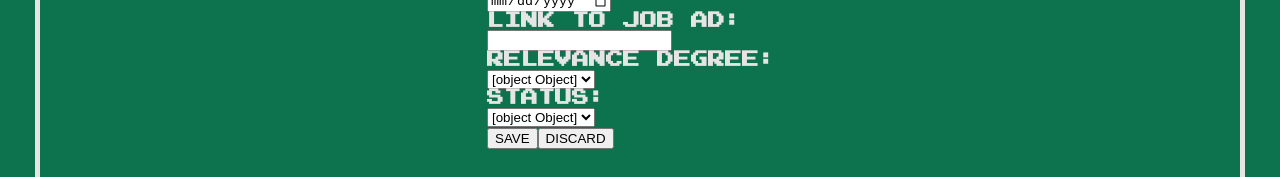
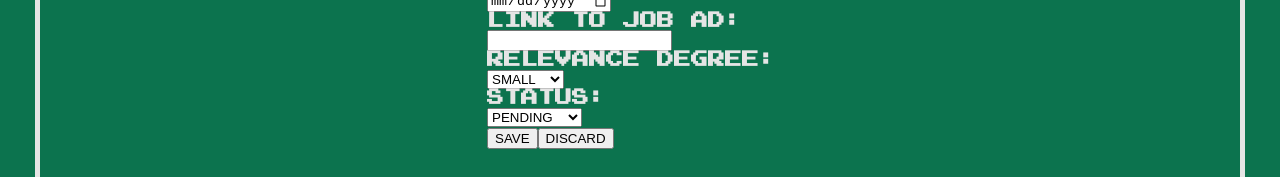
Before and after one commit to grantortino/job-hunter, a React (Create React App) app: page /trackerform in a window 1280 px wide. Shown: the part 376-553 px from the top of the page. Built offline with nearby package versions, Linux system fonts and the light colour scheme.

Commit message:
working on the form

```diff
--- a/src/App.scss
+++ b/src/App.scss
@@ -87,23 +87,13 @@ p {
 
 .job-tracker-section, .job-journal-section, .job-interview-section {
   width: 200px;
-  height: 200px;
+  height: 250px;
   display: flex;
   flex-direction: column;
   align-items: center;
 }
 
-.job-tracker-section:hover {
-  background-color: $fontColor;
-  cursor: pointer;
-}
-
-.job-journal-section:hover {
-  background-color: $fontColor;
-  cursor: pointer;
-}
-
-.job-interview-section:hover {
+.job-card-image:hover {
   background-color: $fontColor;
   cursor: pointer;
 }
--- a/src/components/JobTrackerForm.js
+++ b/src/components/JobTrackerForm.js
@@ -38,13 +38,20 @@ jobs.load();
         setJobTitle(e.target.value);
     };
 
+    const formHandleSubmit = (e) => {
+        e.preventDefault();
+        jobs.companyName = companyName;
+        jobs.jobTitle = jobTitle;
+        jobs.save();
+    }
+
     return (
         <Screen>
             <div className="job-tracker-form-container">
 
                 <h1 className="medium">TRACK A NEW JOB</h1>
 
-                <form onSubmit={(e) => { e.preventDefault(); jobs.companyName = companyName; jobs.jobTitle = jobTitle; jobs.save() }}>
+                <form onSubmit={formHandleSubmit} >
 
                     <label>
                         <h3 className="small">
@@ -80,15 +87,15 @@ jobs.load();
                                 <h3 className="small">
                                     RELEVANCE DEGREE:
                                 </h3>
-                                <select name="relevance" id="relevance">
+                                <select>
                                     <option value="small">
-                                        <p>SMALL</p>
+                                        SMALL
                                     </option>
                                     <option value="medium">
-                                        <p>MEDIUM</p>
+                                        MEDIUM
                                     </option>
                                     <option value="high">
-                                        <p>HIGH</p>
+                                        HIGH
                                     </option>
                                 </select>
                         </div>
@@ -96,15 +103,15 @@ jobs.load();
                         <div className="job-tracker-status-select">
                                 <h3 className="small">STATUS:</h3>
 
-                                <select name="status" id="status">
+                                <select value={"pending"}>
                                     <option value="pending">
-                                        <p>PENDING</p>
+                                        PENDING
                                     </option>
                                     <option value="rejected">
-                                        <p>REJECTED</p>
+                                        REJECTED
                                     </option>
                                     <option value="accepted">
-                                        <p>ACCEPTED</p>
+                                        ACCEPTED
                                     </option>
                                 </select>
                         </div>
```
